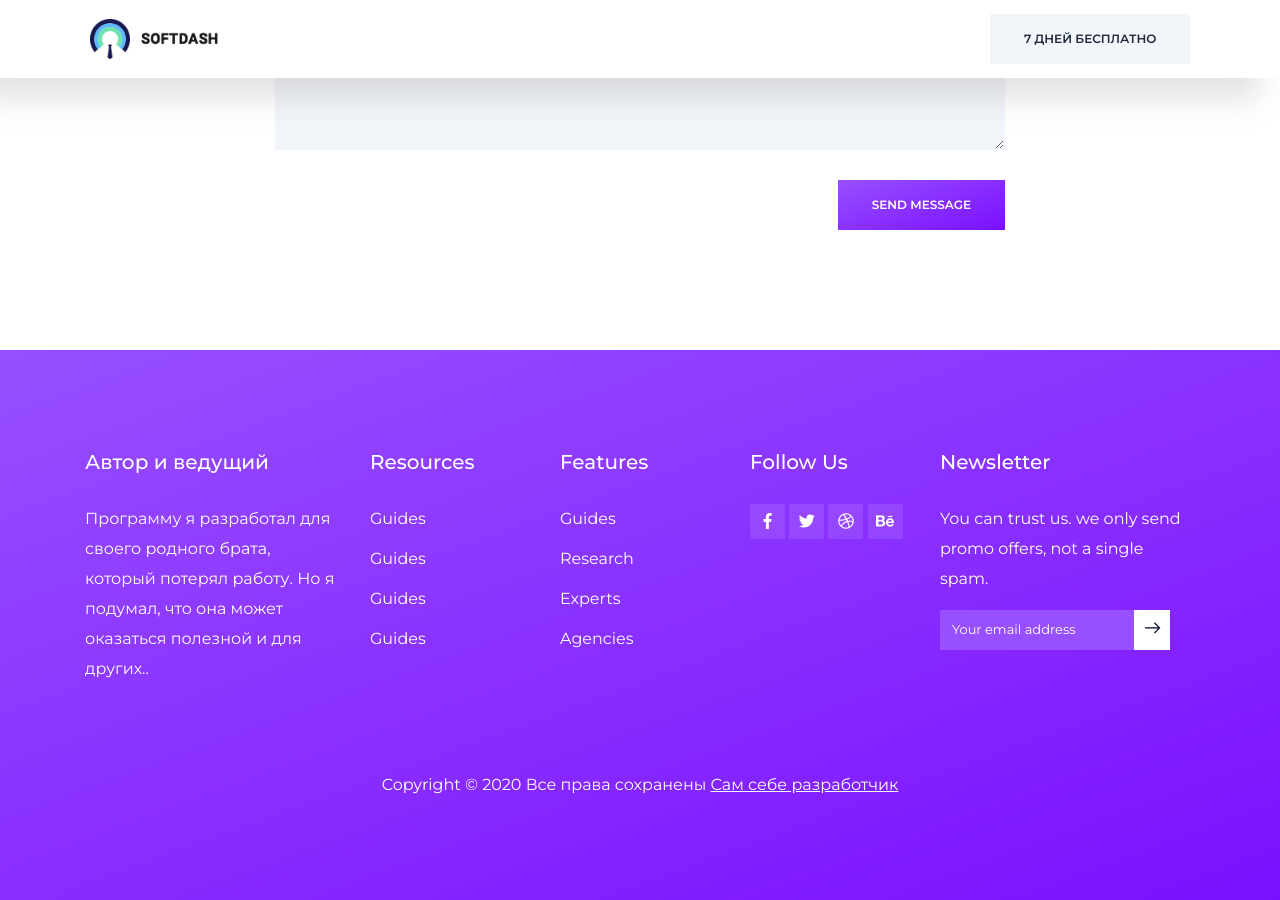
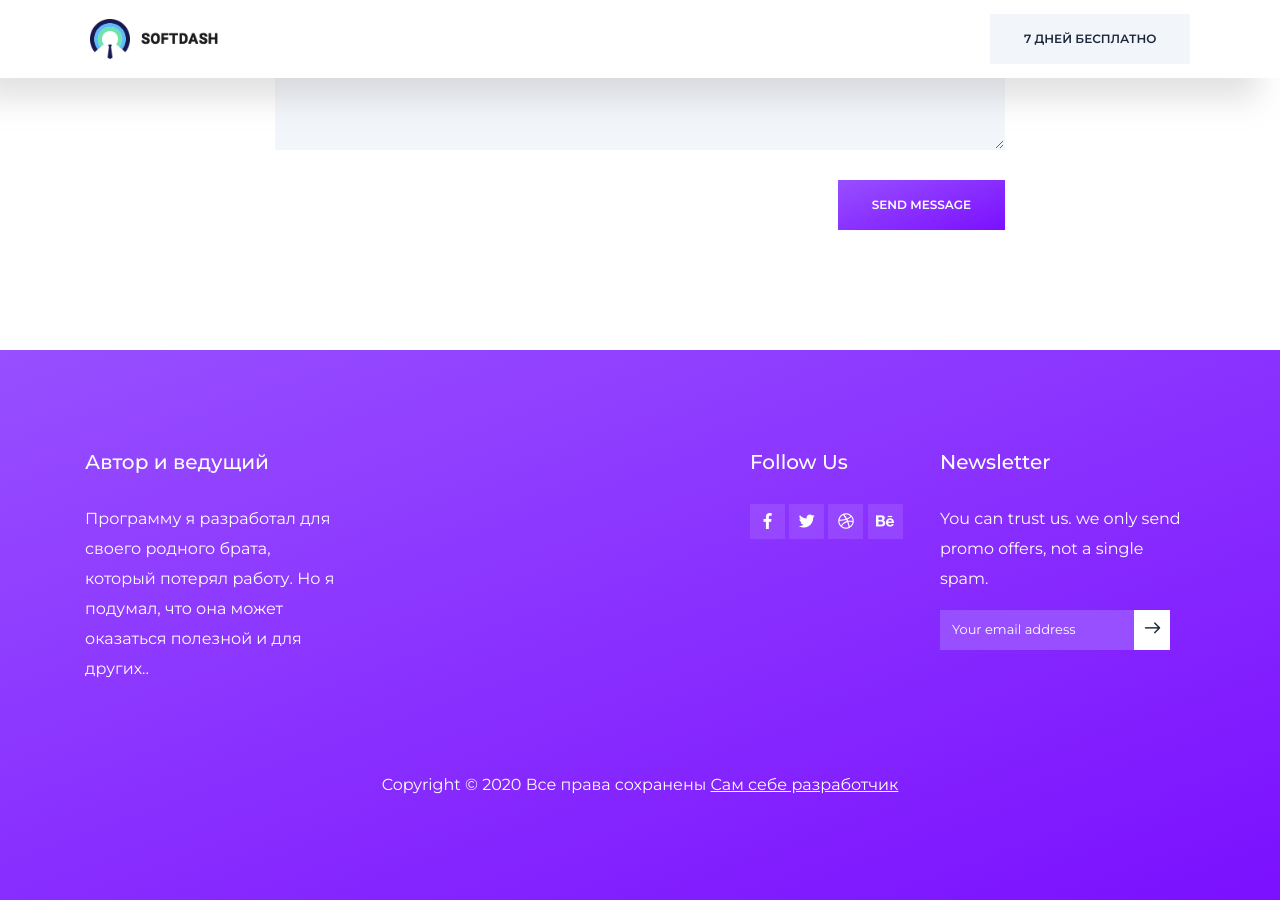
Before and after one commit to RakhimyanTim/samseberazrabotchik.github.io, a Jekyll site: the page built from contact.html, in a window 1280 px wide and 900 px high, scrolled down 1211 px. Built offline with Jekyll 4.4.1, drawn with Linux system fonts in a browser that asks for light colours.

Commit message:
Update _config.yml

```diff
--- a/_config.yml
+++ b/_config.yml
@@ -504,35 +504,7 @@ contact_address: 'Los Angeles, United States'
 footer_title: 'Автор и ведущий'
 footer_description: 'Программу я разработал для своего родного брата, который потерял работу. Но я подумал, что она может оказаться полезной и для других..'
 
-footer_resources_link_heading: 'Resources'
-footer_resources_link_one_text: 'Guides'
-footer_resources_link_one_link: '#'
-footer_resources_link_two_text: 'Research'
-footer_resources_link_one_link: '#'
-footer_resources_link_three_text: 'Experts'
-footer_resources_link_one_link: '#'
-footer_resources_link_four_text: 'Agencies'
-footer_resources_link_one_link: '#'
 
-
-footer_features_link_heading: 'Features'
-footer_features_link_one_text: 'Guides'
-footer_features_link_one_link: '#'
-footer_features_link_two_text: 'Research'
-footer_features_link_one_link: '#'
-footer_features_link_three_text: 'Experts'
-footer_features_link_one_link: '#'
-footer_features_link_four_text: 'Agencies'
-footer_features_link_one_link: '#'
-
-
-footer_facebook_link: '#'
-footer_vkontakte_link: '#'
-
-
-mailchimp:
-  user-id:
-  list-id:
 
 
 ####################################
```
